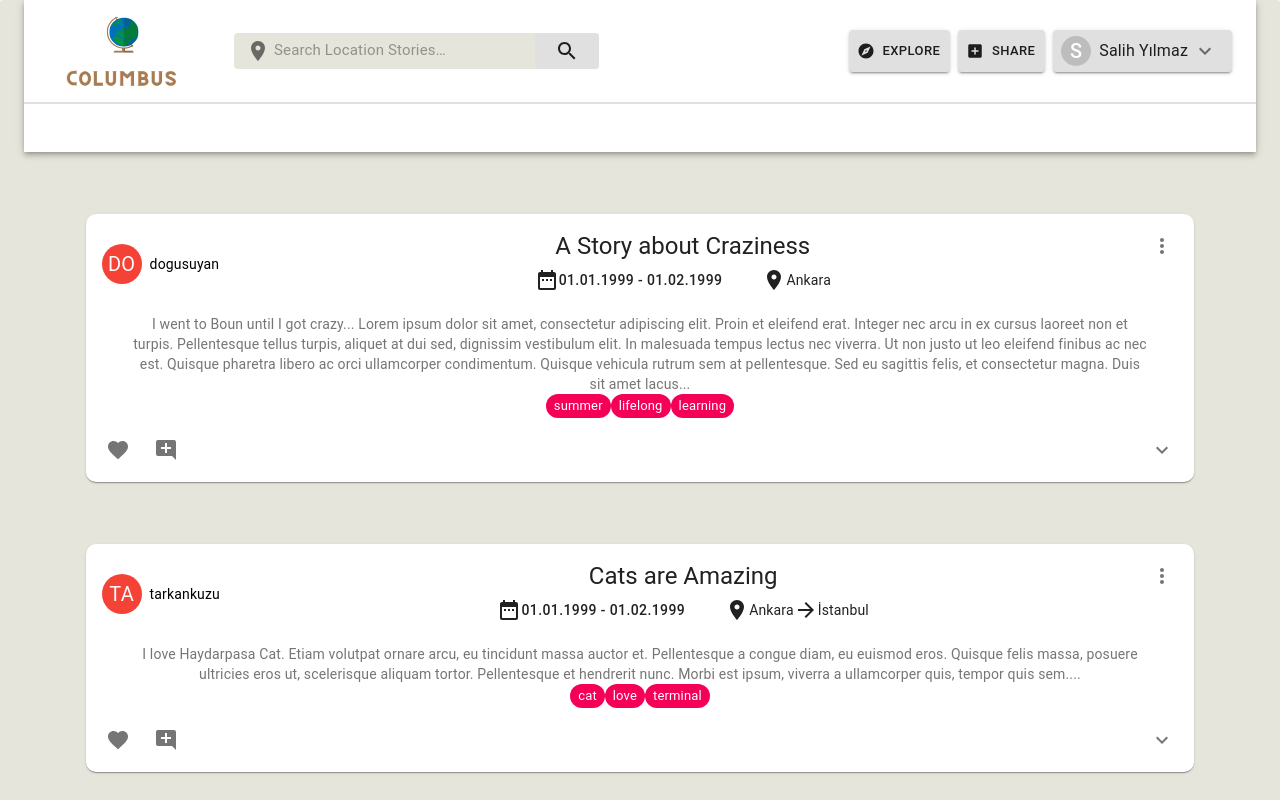
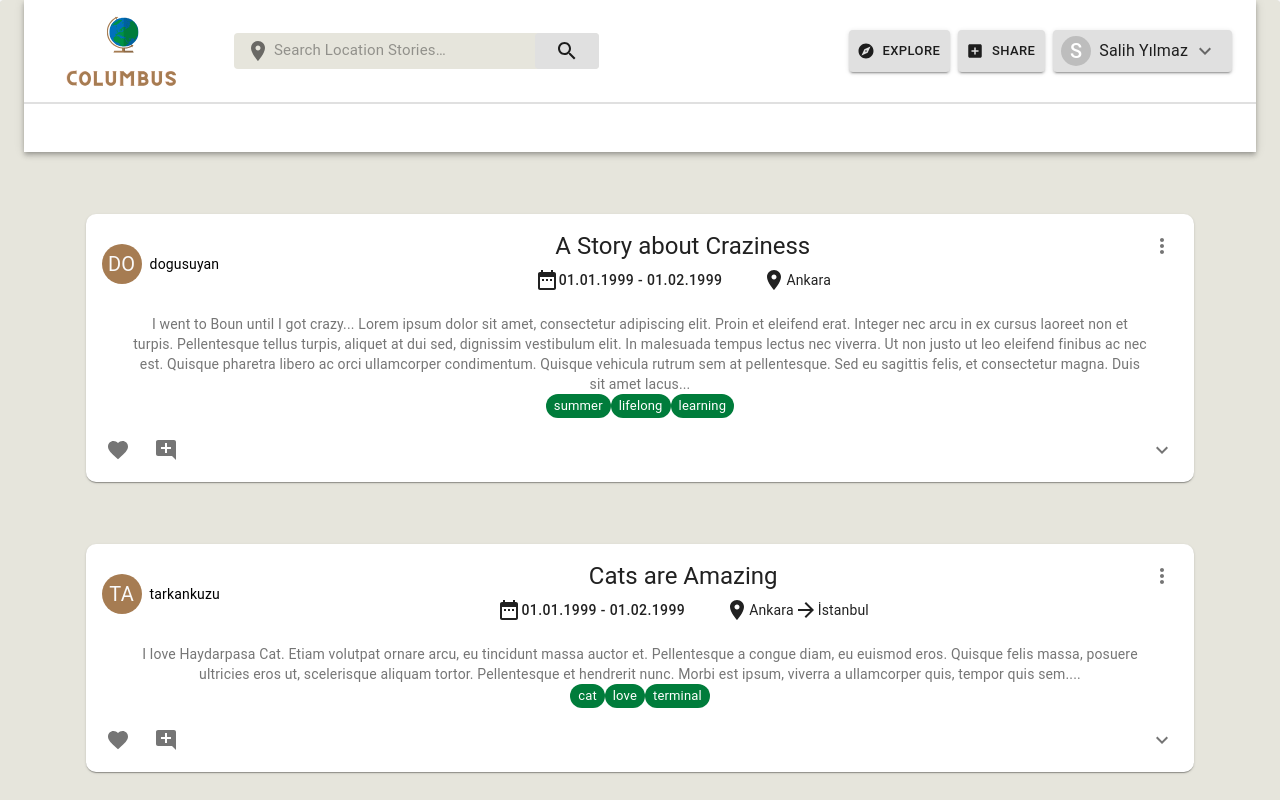
Before and after one commit to bounswe/2021SpringGroup7, a React (Create React App) app in the folder Columbus/frontend/: page /Home in a window 1280 px wide. Shown: the top 800 px of the page. Built offline with nearby package versions, Linux system fonts and the light colour scheme; sample sign-in values are in the browser's storage.

Commit message:
theme changes

```diff
--- a/Columbus/frontend/src/components/Header/Header.js
+++ b/Columbus/frontend/src/components/Header/Header.js
@@ -99,6 +99,14 @@ const useStyles = makeStyles((theme) => ({
   },
   navigationButtons: {
     border: '1.5px solid'
+  },
+  button: {
+    //backgroundColor:"#0060a0",
+    //color:"white"
+  },
+  avatar: {
+    backgroundColor:"#0071bc",
+    color:"black"
   }
 }));
 
@@ -159,7 +167,7 @@ const renderMenu = (
               aria-label="account of current user"
               aria-controls={'primary-search-account-menu'}
               aria-haspopup="true"
-              color="default"
+              className={classes.button}
             >
               <AccountCircle />
             </IconButton>
@@ -178,6 +186,7 @@ const renderMenu = (
       </MenuItem>
       <MenuItem onClick={handleLogOut}>
            <Button
+            className={classes.button}
             variant="contained"
             color="default"
             href="/"
@@ -218,6 +227,7 @@ const renderMenu = (
               <Button
                 variant="contained"
                 disableElevation
+                className={classes.button}
               >
                 <SearchIcon />
               </Button>
@@ -229,10 +239,10 @@ const renderMenu = (
         <Stack direction="row" spacing={1}>
           <Tooltip title="Explore" arrow>
             <Button
+              className={classes.button}
               variant="contained"
               size="small"
               aria-label="explore"
-              color="default"
               href="/"
               startIcon={<ExploreIcon />}>
               Explore
@@ -241,10 +251,10 @@ const renderMenu = (
 
           <Tooltip title="Add Story" arrow>
             <Button
+              className={classes.button}
               variant="contained"
               size="small"
               aria-label="explore"
-              color="default"
               href="/"
               startIcon={<AddBoxRoundedIcon />}
             >
@@ -253,25 +263,26 @@ const renderMenu = (
           </Tooltip>
 
           <Button
+            className={classes.button}
             size="small"
             color="default"
             variant="contained"
             onClick={handleProfileMenuOpen}
-            startIcon={ <Badge badgeContent={0} color="error">
-                              <Avatar sx={{ width: 30, height:30 }}>S</Avatar>
+            startIcon={ <Badge badgeContent={0} >
+                              <Avatar sx={{ width: 30, height:30 }} classname={classes.avatar}>S</Avatar>
                         </Badge>}
              style={{textTransform: 'none'}}
             >
 
               <Typography>Salih Yılmaz</Typography>
               <IconButton
+              className={classes.button}
               size="small"
               aria-label="account of current user"
               aria-controls={'primary-search-account-menu'}
               aria-haspopup="true"
-              color="default"
             >
-              <KeyboardArrowDownIcon />
+              <KeyboardArrowDownIcon className={classes.button}/>
             </IconButton>
           </Button>
           </Stack>
--- a/Columbus/frontend/src/components/Post/Post.js
+++ b/Columbus/frontend/src/components/Post/Post.js
@@ -29,13 +29,17 @@ import AddCommentIcon from "@material-ui/icons/AddComment";
 import CloseIcon from "@material-ui/icons/Close";
 import ArrowForward from "@material-ui/icons/ArrowForward";
 import Add from "@material-ui/icons/Add";
-import LocationDialog from '../../components/Dialogs/LocationDialog/LocationDialog'
+import LocationDialog from '../Dialogs/PostLocationDialog/PostLocationDialog'
+import { createTheme, ThemeProvider } from '@mui/material/styles';
 
 import api from "../../services/post";
 
 const imgLink =
   "https://images.pexels.com/photos/3747505/pexels-photo-3747505.jpeg?auto=compress&cs=tinysrgb&dpr=2&h=650&w=940";
 
+const { palette } = createTheme();
+const { augmentColor } = palette;
+const createColor = (mainColor) => augmentColor({ color: { main: mainColor } });
 
 const useStyles = makeStyles((theme) => ({
   root: {
@@ -43,6 +47,15 @@ const useStyles = makeStyles((theme) => ({
     borderRadius: 10,
     margin: "5%",
     flexDirection: 'column',
+    palette: {
+      brown: createColor('#a67c52'),
+      green: createColor('#009245'),
+      darkGreen: createColor('#007c3b'),
+      blue: createColor('#0071bc'),
+      darkBlue: createColor('#0060a0'),
+      pink: createColor('#f5e1dc'),
+      grey: createColor('#6c746e'),
+    },
   },
   media: {
     height: 0,
@@ -60,8 +73,12 @@ const useStyles = makeStyles((theme) => ({
     transform: "rotate(180deg)",
   },
   avatar: {
-    backgroundColor: red[500],
+    backgroundColor: "#a67c52",
   },
+  chip : {
+    backgroundColor: "#007c3b",
+    color : "white"
+  }
 }));
 
 export default function Post(props) {
@@ -128,6 +145,7 @@ export default function Post(props) {
 
   const showAddComment = () => {
     return (
+
       <Paper style={{ padding: "40px 20px", marginTop: 30 }}>
         <Grid container wrap="nowrap" spacing={2}>
           <Grid item>
@@ -224,9 +242,9 @@ export default function Post(props) {
                   ? storyData.tags.map((item, index) => {
                     return (
                       <Chip
+                        className={classes.chip}
                         key={index}
                         onClick={() => console.log("we will add go to tag later")}
-                        color="secondary"
                         size="small"
                         label={item}
                       />
@@ -252,9 +270,9 @@ export default function Post(props) {
               ? storyData.tags.map((item, index) => {
                 return (
                   <Chip
+                    className={classes.chip}
                     key={index}
                     onClick={() => console.log("we will add go to tag later")}
-                    color="secondary"
                     size="small"
                     label={item}
                   />
```
Also changed, not shown: Columbus/frontend/src/components/Dialogs/PostLocationDialog/PostLocationDialog.js (renamed from Columbus/frontend/src/components/Dialogs/LocationDialog/LocationDialog.js).
